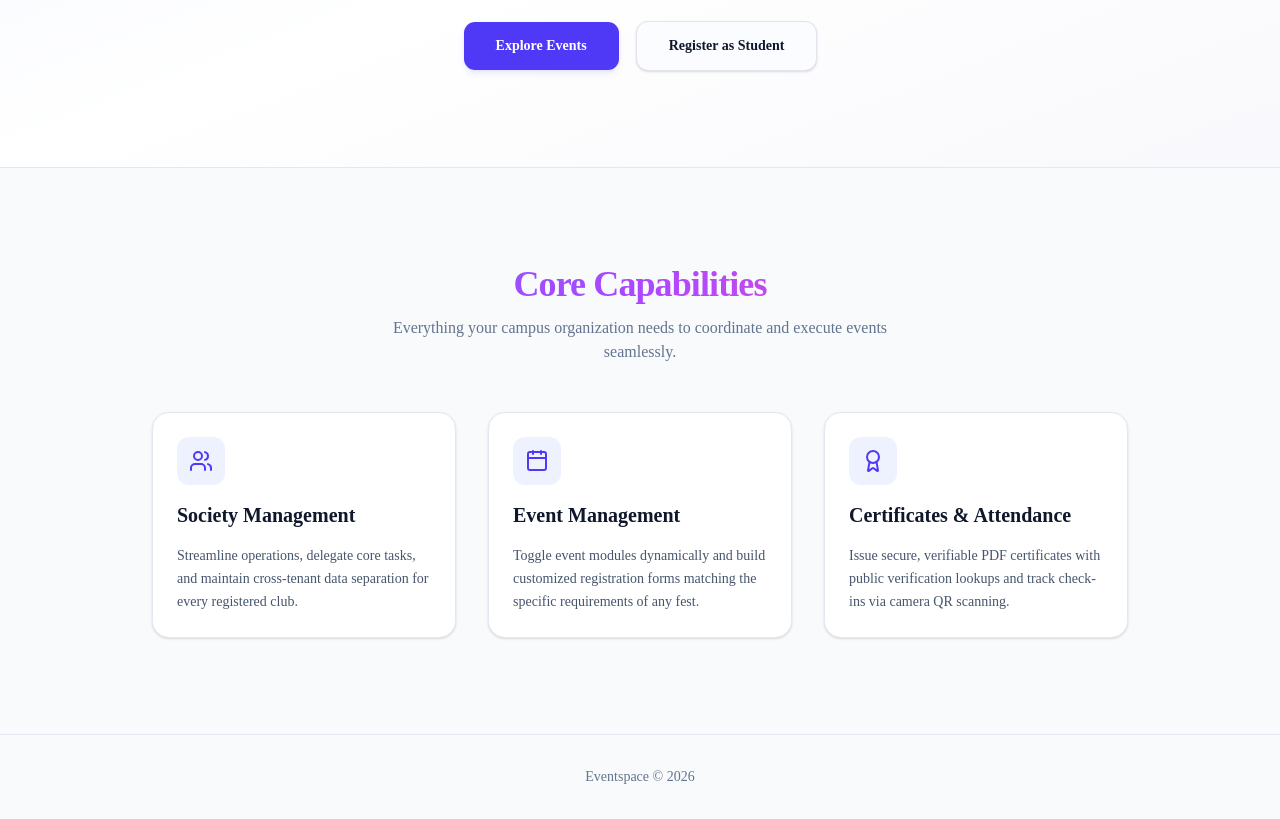
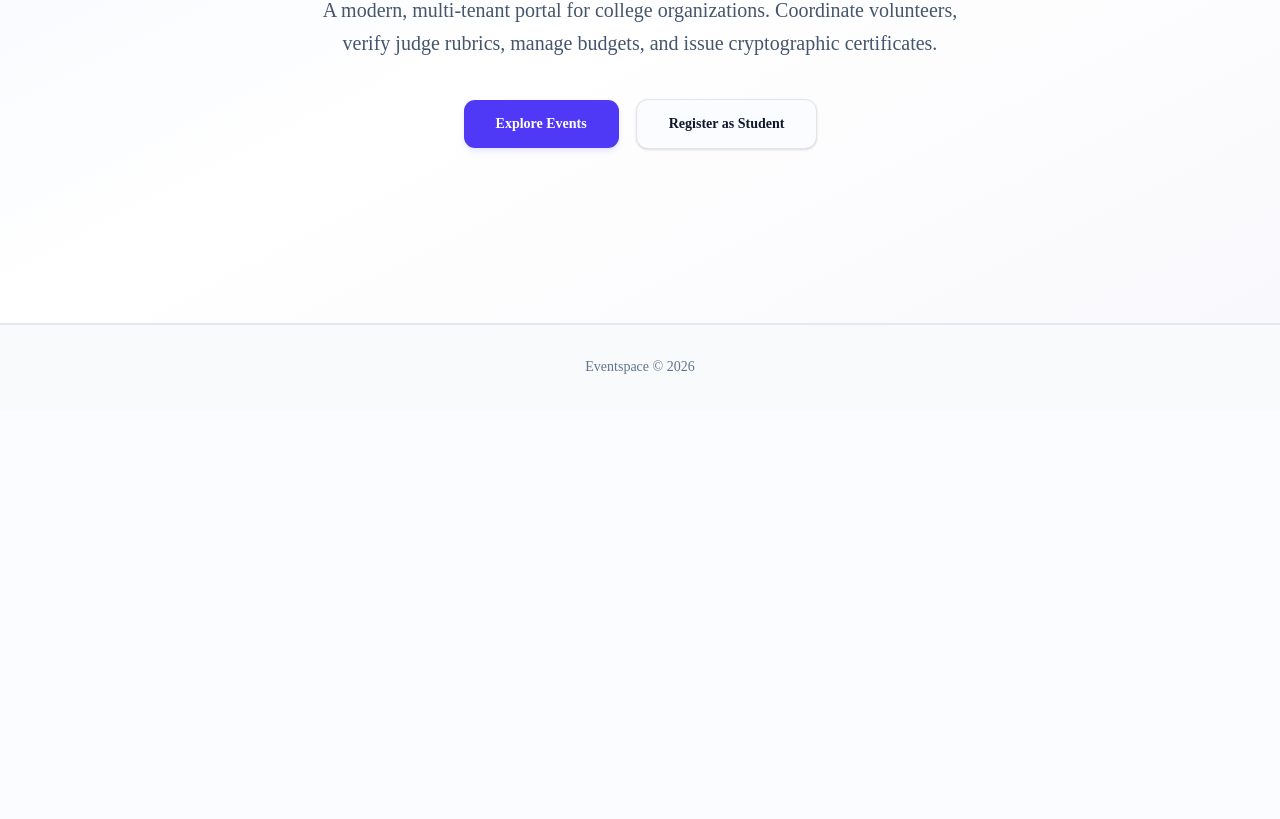
Before and after one commit to Rasheswarsharma/eventspace, a Next.js app in the folder frontend/: page / in a window 1280 px wide. Shown: the part 391-1210 px from the top of the page. After the commit the page ends 800 px from the top, so only its background shows below. Built offline with nearby package versions, Linux system fonts and the light colour scheme; no server answers.

Commit message:
Remove Core Capabilities from landing page and fix login/register latency issues

```diff
--- a/frontend/src/app/login/page.tsx
+++ b/frontend/src/app/login/page.tsx
@@ -40,10 +40,7 @@ export default function LoginPage() {
       const { user, access_token } = res.data;
       setAuth(user, access_token);
       setSuccess(true);
-
-      setTimeout(() => {
-        router.push("/dashboard");
-      }, 1500);
+      router.push("/dashboard");
     } catch (err) {
       const error = err as { response?: { data?: { detail?: string } } };
       const detail = error.response?.data?.detail;
--- a/frontend/src/app/page.tsx
+++ b/frontend/src/app/page.tsx
@@ -164,51 +164,6 @@ export default function Home() {
         </div>
       </section>
 
-      {/* Features Section */}
-      <section className="mx-auto max-w-5xl px-6 py-24 space-y-12">
-        <div className="text-center space-y-3">
-          <h2 className="text-3xl font-black tracking-tight sm:text-4xl text-gradient">Core Capabilities</h2>
-          <p className="text-slate-500 dark:text-zinc-400 max-w-lg mx-auto font-medium">
-            Everything your campus organization needs to coordinate and execute events seamlessly.
-          </p>
-        </div>
-
-        <div className="grid gap-8 sm:grid-cols-3">
-          {/* Card 1 */}
-          <div className="rounded-xl border border-slate-200 bg-white p-6 dark:border-zinc-800 dark:bg-zinc-900 space-y-4 card-lift shadow-sm">
-            <div className="inline-flex p-3 rounded-lg bg-indigo-50 dark:bg-indigo-950 text-indigo-600 dark:text-indigo-400">
-              <Users className="h-6 w-6" />
-            </div>
-            <h3 className="text-xl font-bold">Society Management</h3>
-            <p className="text-sm text-slate-600 dark:text-zinc-400 leading-relaxed font-normal">
-              Streamline operations, delegate core tasks, and maintain cross-tenant data separation for every registered club.
-            </p>
-          </div>
-
-          {/* Card 2 */}
-          <div className="rounded-xl border border-slate-200 bg-white p-6 dark:border-zinc-800 dark:bg-zinc-900 space-y-4 card-lift shadow-sm">
-            <div className="inline-flex p-3 rounded-lg bg-indigo-50 dark:bg-indigo-950 text-indigo-600 dark:text-indigo-400">
-              <Calendar className="h-6 w-6" />
-            </div>
-            <h3 className="text-xl font-bold">Event Management</h3>
-            <p className="text-sm text-slate-600 dark:text-zinc-400 leading-relaxed font-normal">
-              Toggle event modules dynamically and build customized registration forms matching the specific requirements of any fest.
-            </p>
-          </div>
-
-          {/* Card 3 */}
-          <div className="rounded-xl border border-slate-200 bg-white p-6 dark:border-zinc-800 dark:bg-zinc-900 space-y-4 card-lift shadow-sm">
-            <div className="inline-flex p-3 rounded-lg bg-indigo-50 dark:bg-indigo-950 text-indigo-600 dark:text-indigo-400">
-              <Award className="h-6 w-6" />
-            </div>
-            <h3 className="text-xl font-bold">Certificates & Attendance</h3>
-            <p className="text-sm text-slate-600 dark:text-zinc-400 leading-relaxed font-normal">
-              Issue secure, verifiable PDF certificates with public verification lookups and track check-ins via camera QR scanning.
-            </p>
-          </div>
-        </div>
-      </section>
-
 
 
       {/* Footer */}
--- a/frontend/src/app/register/page.tsx
+++ b/frontend/src/app/register/page.tsx
@@ -134,23 +134,22 @@ function RegisterContent() {
           });
           const { user, access_token } = loginRes.data;
           setAuth(user, access_token);
-
           // Switch view to Society Onboarding
           setTimeout(() => {
             setShowOnboarding(true);
             setLoading(false);
-          }, 1500);
+          }, 300);
         } catch {
           // Fallback if login fails
           setTimeout(() => {
             router.push("/login");
-          }, 2000);
+          }, 300);
         }
       } else {
         // Participant or other roles: redirect to Login
         setTimeout(() => {
           router.push("/login");
-        }, 2000);
+        }, 500);
       }
     } catch (err) {
       const errorResponse = err as { response?: { data?: { detail?: string | { msg?: string }[] } } };
@@ -201,7 +200,7 @@ function RegisterContent() {
       setOnboardingSuccess(true);
       setTimeout(() => {
         router.push("/dashboard/admin");
-      }, 1500);
+      }, 300);
     } catch (err) {
       const errorResponse = err as { response?: { data?: { detail?: string } } };
       const detail = errorResponse.response?.data?.detail;
```
Also changed, not shown: 1 other file (tests, documents, lock files or other folders).
